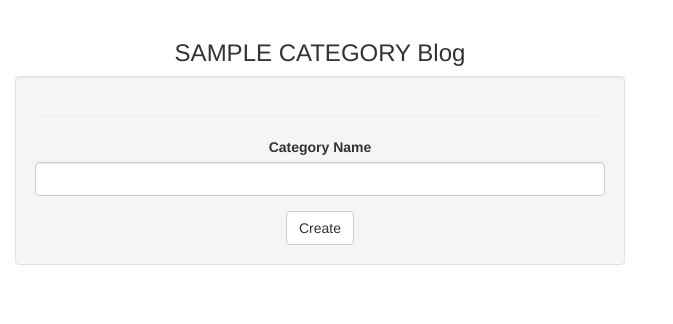
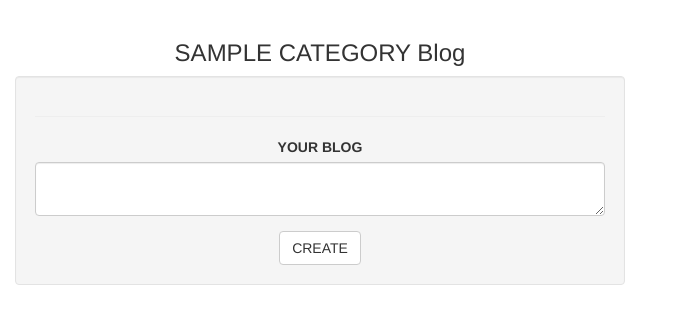
Before and after one commit to Micahtugi/blogs, a Flask app: page /category/new-blog/1 in a window 1280 px wide. Shown: the part 52-376 px from the top of the page, without its empty margins (0-673 px from the left). Run offline with Flask 2, Linux system fonts and the light colour scheme; tables that the repository leaves empty hold one stand-in row (values such as "Sample post"); some libraries are stand-ins or nearby versions.

Commit message:
Pushing to heroku

```diff
--- a/app/main/forms.py
+++ b/app/main/forms.py
@@ -23,7 +23,7 @@ class CommentForm(FlaskForm):
     submit = SubmitField('SUBMIT')
 class BlogForm(FlaskForm):
     '''
-    Class to create a wtf form for creating a blog
+    Class to create a wtf form for creating a pitch
     '''
-    name =  StringField('Category Name', validators=[Required()])
-    submit = SubmitField('Create')
+    content = TextAreaField('YOUR BLOG')
+    submit = SubmitField('CREATE')
--- a/app/main/views.py
+++ b/app/main/views.py
@@ -1,7 +1,7 @@
 from flask import render_template,request,redirect,url_for,abort
 from . import main
 from .forms import ReviewForm,CategoryForm,CommentForm,BlogForm
-from ..models import BlogCategory,Blog
+from ..models import BlogCategory,Blog,Comments
 # from ..models import Review
 # Review = review.Review
 #display categories on the landing page
@@ -18,7 +18,7 @@ def index():
 
 
 @main.route('/category/new-blog/<int:id>', methods=['GET', 'POST'])
-# @login_required
+#@login_required
 def new_blog(id):
     ''' Function to check Blogs form and fetch data from the fields '''
     form = BlogForm()
@@ -28,8 +28,8 @@ def new_blog(id):
         abort(404)
 
     if form.validate_on_submit():
-        content = form.content.data
-        new_blog= Blog(content=content,category_id= category.id,user_id=current_user.id)
+        content= form.content.data
+        new_blog= Blog(content=content,category_id= category.id)
         new_blog.save_blog()
         return redirect(url_for('.category', id=category.id))
 
@@ -71,14 +71,14 @@ def view_blogs(id):
     Function the returns a single pitch for comment to be added
     '''
     print(id)
-    blogs = blogs.query.get(id)
+    blogs = Blog.query.get(id)
 
 
     if blogs is None:
         abort(404)
     #
     comment = Comments.get_comments(id)
-    return render_template('view-blog.html', Blogs=Blogs, comment=comment, category_id=id)
+    return render_template('view-blog.html', blogs=blogs, comment=comment, category_id=id)
 
 
 #adding a comment
@@ -88,15 +88,15 @@ def post_comment(id):
     ''' function to post comments '''
     form = CommentForm()
     title = 'post comment'
-    blogs = Blogs.query.filter_by(id=id).first()
+    blogs = Blog.query.filter_by(id=id).first()
 
     if blogs is None:
          abort(404)
 
     if form.validate_on_submit():
         opinion = form.opinion.data
-        new_comment = Comments(opinion=opinion, user_id=current_user.id, blogs_id=blogs.id)
+        new_comment = Comments(opinion=opinion, blogs_id=blogs.id)
         new_comment.save_comment()
-        return redirect(url_for('.view_blog', id=blogs.id))
+        return redirect(url_for('.view_blogs', id=blogs.id))
 
     return render_template('post_comment.html', comment_form=form, title=title)
--- a/app/models.py
+++ b/app/models.py
@@ -84,7 +84,7 @@ class Blog(db.Model):
 
 
 
-    def save_blogs(self):
+    def save_blog(self):
         ''' Save the blocks '''
         db.session.add(self)
         db.session.commit()
--- a/app/templates/macros.html
+++ b/app/templates/macros.html
@@ -16,7 +16,7 @@
         <p>{{blogs.name|upper}}</p></a>
         <div class="col-md-10 col-sm-12">
             <h3>{{blogs.content}}</h3>
-              <h4>  <span><a href=" {{url_for('.view_blog',id=blogs.id)}}">Read comments</a></span>  </h4>
+              <h4>  <span><a href=" {{url_for('.view_blogs',id=blogs.id)}}">Read comments</a></span>  </h4>
 
             <a href=" {{url_for('.post_comment',id=blogs.id)}}"><h4>COMMENT</h4></a>
         </div>
--- a/app/templates/view-blog.html
+++ b/app/templates/view-blog.html
@@ -9,7 +9,7 @@
 {% block content %}
 <div class="container">
      <div class="col-md-12">
-        <p class="text-left"><a class="btn btn-primary" href="{{url_for('.new_blogs',id=blogs.category_id)}}">Post Blog</a></p>
+        <p class="text-left"><a class="btn btn-primary" href="{{url_for('.new_blog',id=blogs.category_id)}}">Post Blog</a></p>
         <div class="well" style="background-color:aquamarine">
           <h3>{{blogs.content}}</h3>
         </div>
@@ -27,7 +27,7 @@
           </table>
 
          {% if comment %}
-         {{ macro.displaySpecificBlog(comment)}}
+         {{ macro.displaySpecificBlogs(comment)}}
          <hr>
          {%else%}
          <h3 class="text-center" style="color:greenyellow;">No comments </h3>
```
